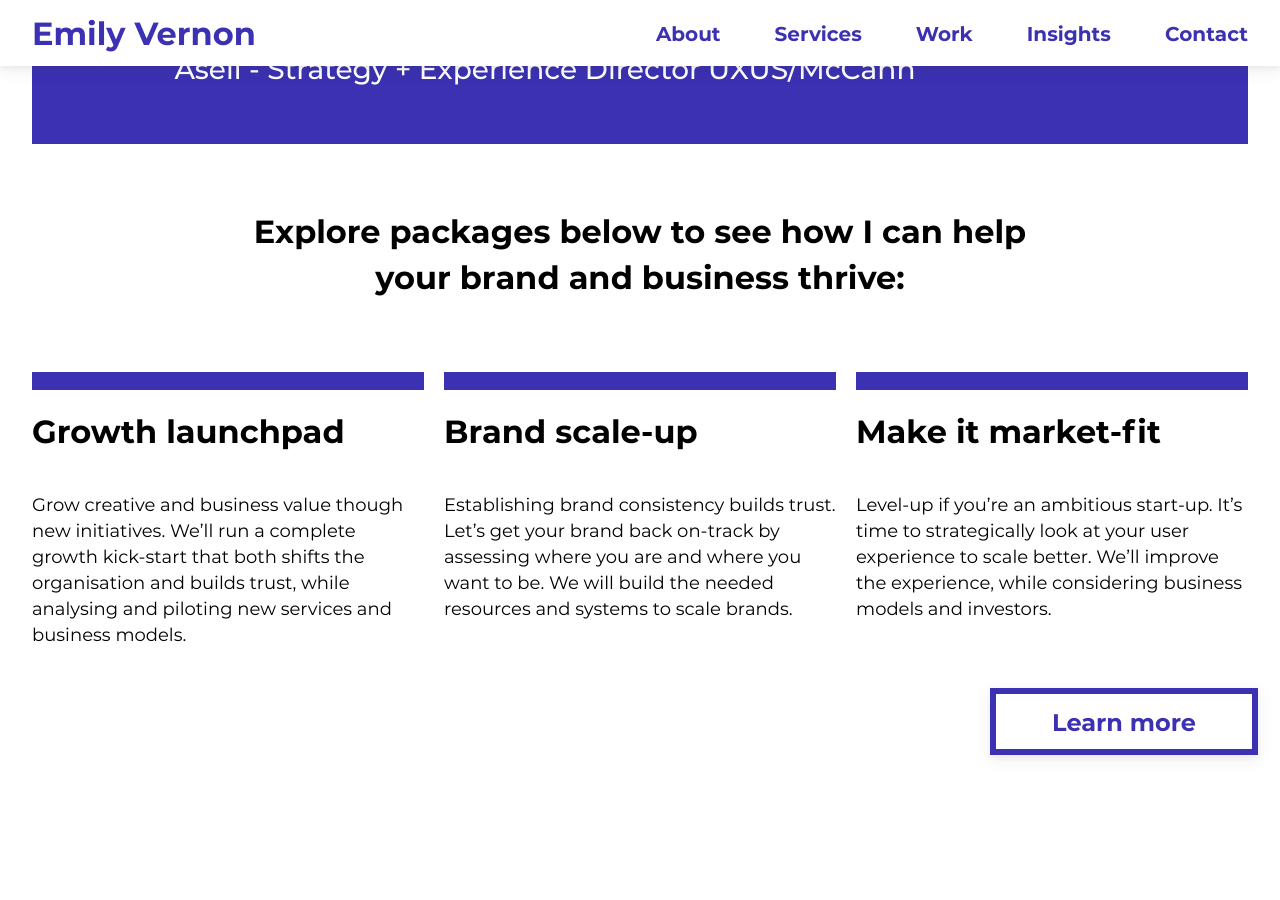
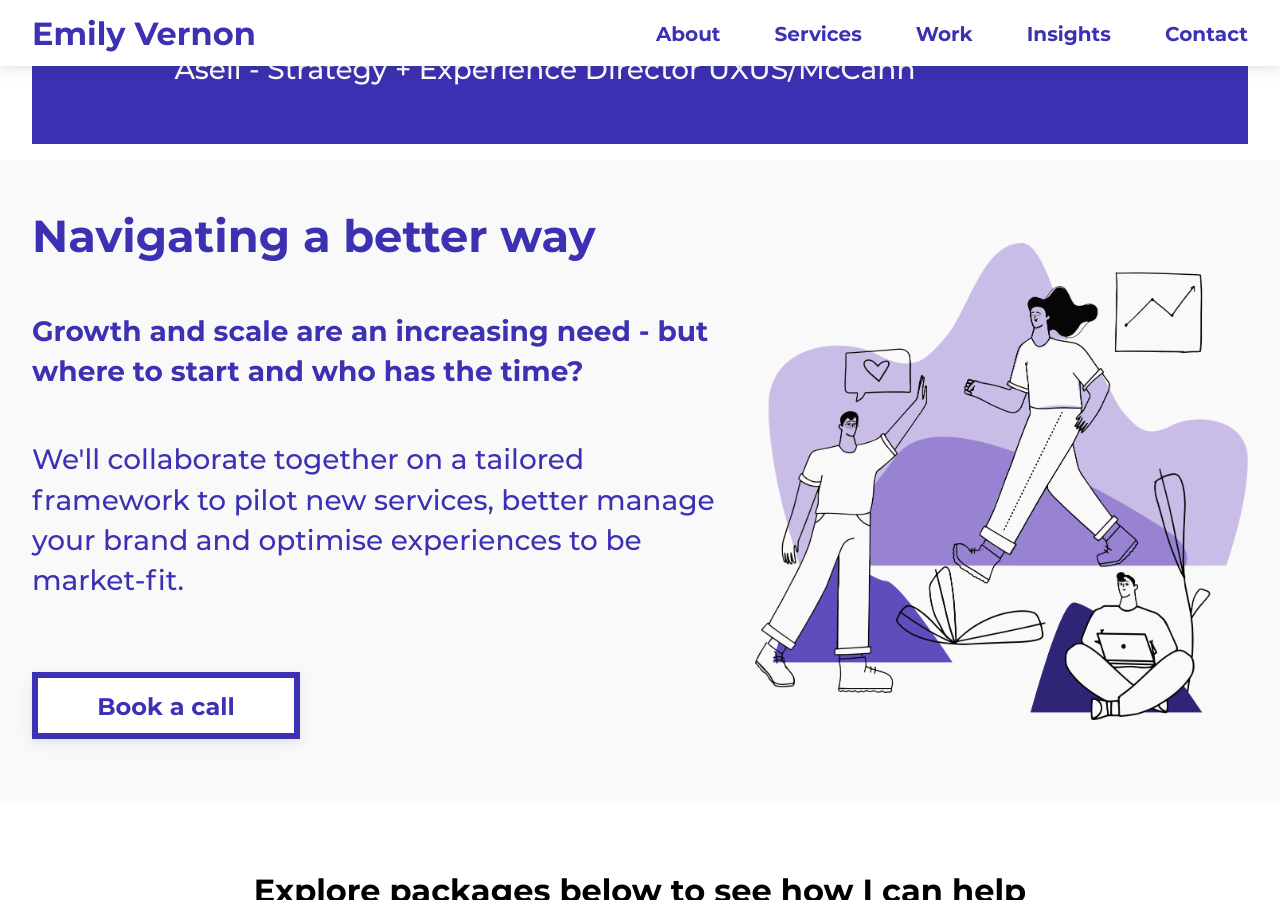
Before and after one commit to emilygv/emilyvernon.com, a Jekyll site: the page built from index.md, in a window 1280 px wide and 900 px high, scrolled down 2677 px. Built offline with Jekyll 4.4.1, drawn with Linux system fonts in a browser that asks for light colours.

Commit message:
Update index.md

```diff
--- a/index.md
+++ b/index.md
@@ -35,6 +35,16 @@ content="Emily is an all-round strategy powerhouse, combining in-depth analytica
 reference="Asell - Strategy + Experience Director UXUS/McCann"
 %}
 
+{% include hero_intro.html
+title= "Navigating a better way"
+subtitle= "Growth and scale are an increasing need - but where to start and who has the time?"
+description= "We'll collaborate together on a tailored framework to pilot new services, better manage your brand and optimise experiences to be market-fit."
+class= "bg-lgrey"
+image= "/assets/images/homepage_hero.png"
+button_title= "Book a call" button_link= "https://calendly.com/emilygvernon/30min"
+button_link_new_window= true
+%}
+
 {% include post_cards.html
 title= "Explore packages below to see how I can help your brand and business thrive:"
 posts=site.data.service_package_intros
```
